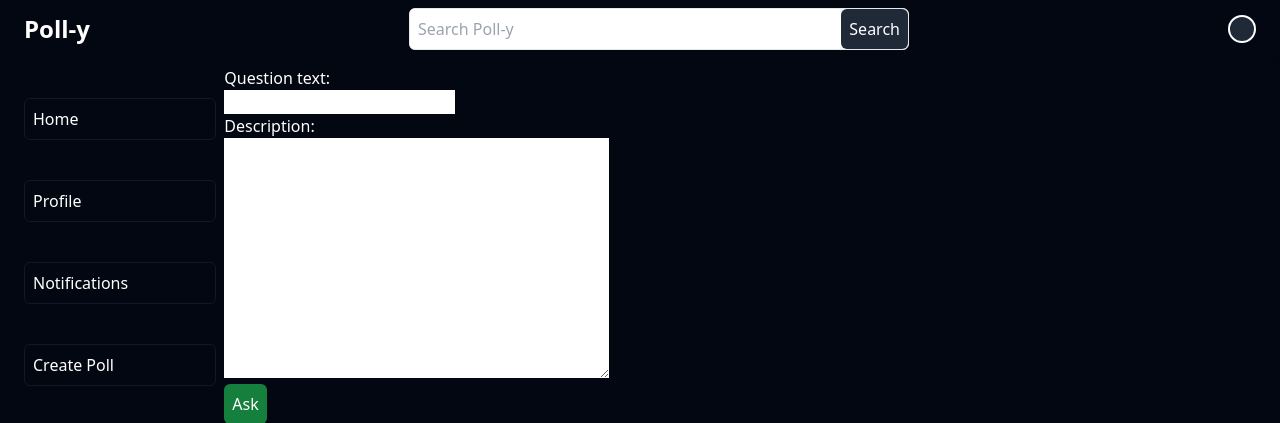
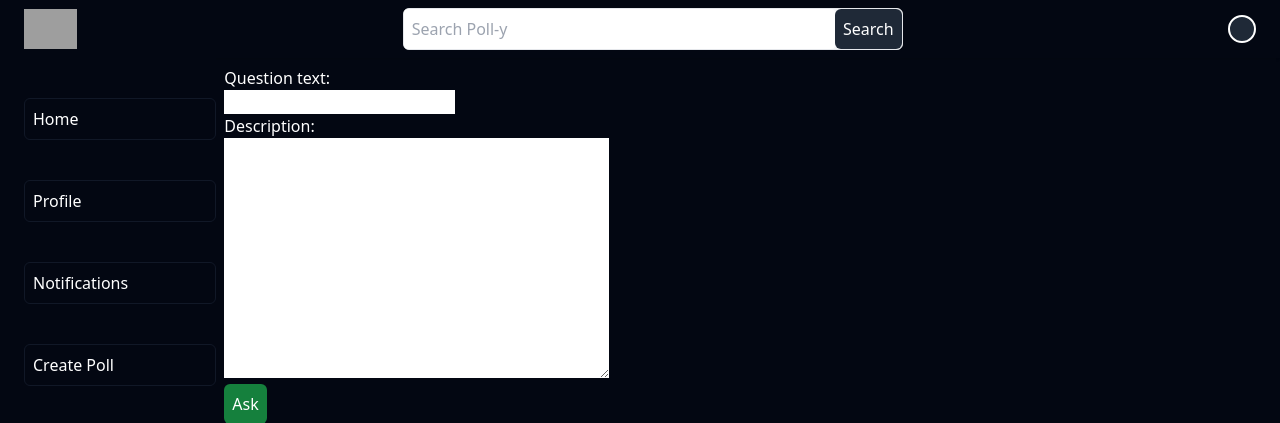
Before and after one commit to olaniyigeorge/Poll-y, a Django app: page /add_question in a window 1280 px wide. Shown: the top 423 px of the page. Run offline with Django 3.2, Linux system fonts and the light colour scheme; the visitor is signed in with stand-in values (Sample User, id 1); style sheets or scripts are compiled from the project's sources; grey boxes are pictures that could not be loaded.

Commit message:
Conditionally add logo if user is auth'd

```diff
--- a/poll/templates/poll/base.html
+++ b/poll/templates/poll/base.html
@@ -14,7 +14,13 @@
 
         <body class="bg-gray-950">
             <header id="top_nav" class="w-full shadow py-2 px-6 h-auto bg-gray-950 flex items-center justify-between text-white">
-                <a href="{% url 'poll:index' %}" class="text-2xl font-bold"> Poll-y </a>
+                <a href="{% url 'poll:index' %}" class="text-2xl font-bold">
+                    {% if user.is_authenticated %}
+                    <img src="{% static 'images/rasp-logo-green.png' %}" alt="Rasp Logo" class="text-sm w-auto h-10" />
+                    {% else %}
+                        Poll-y
+                    {% endif %}
+                </a>
                 <div id="search_group">
                     <form action="{% url 'poll:search' %}" class="w-full md:w-[500px] rounded-md p-2=1 border flex bg-gray-100" method="get">
                         <input type="text" name="query" class="p-2 focus:outline-none text-gray-950 w-full rounded" placeholder="Search Poll-y">
```
